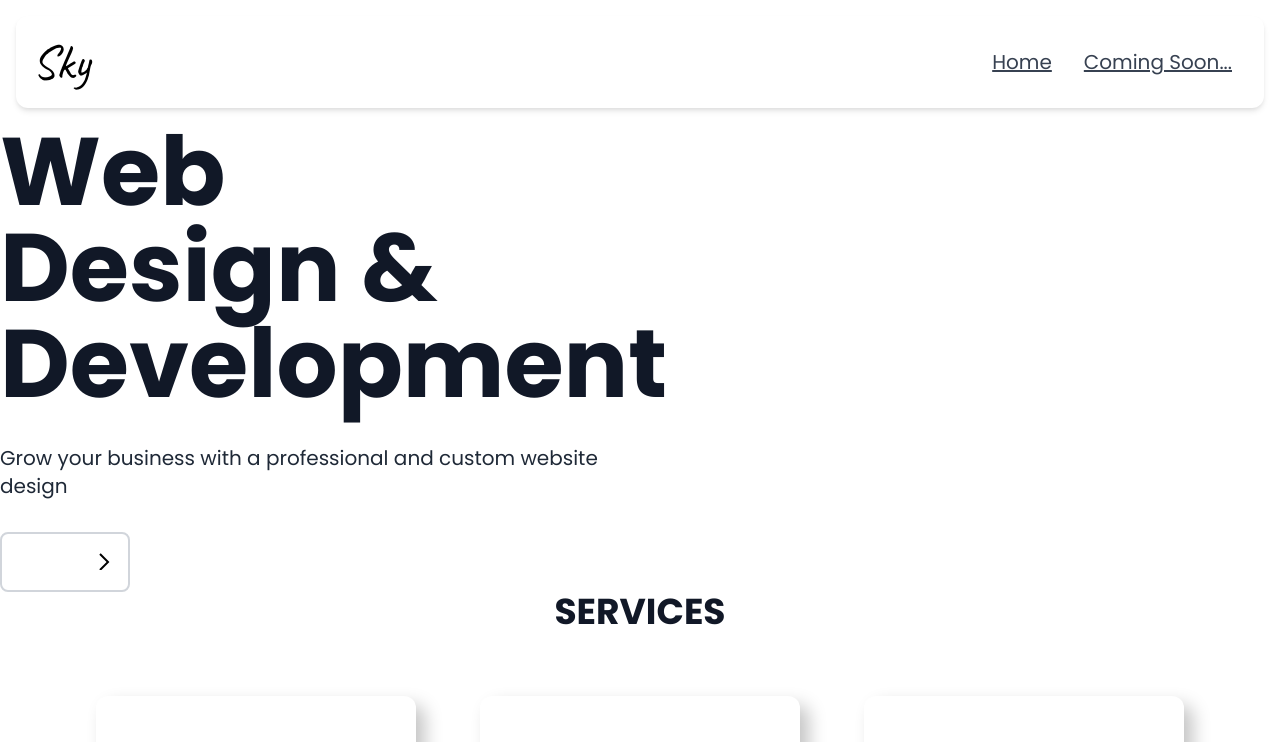
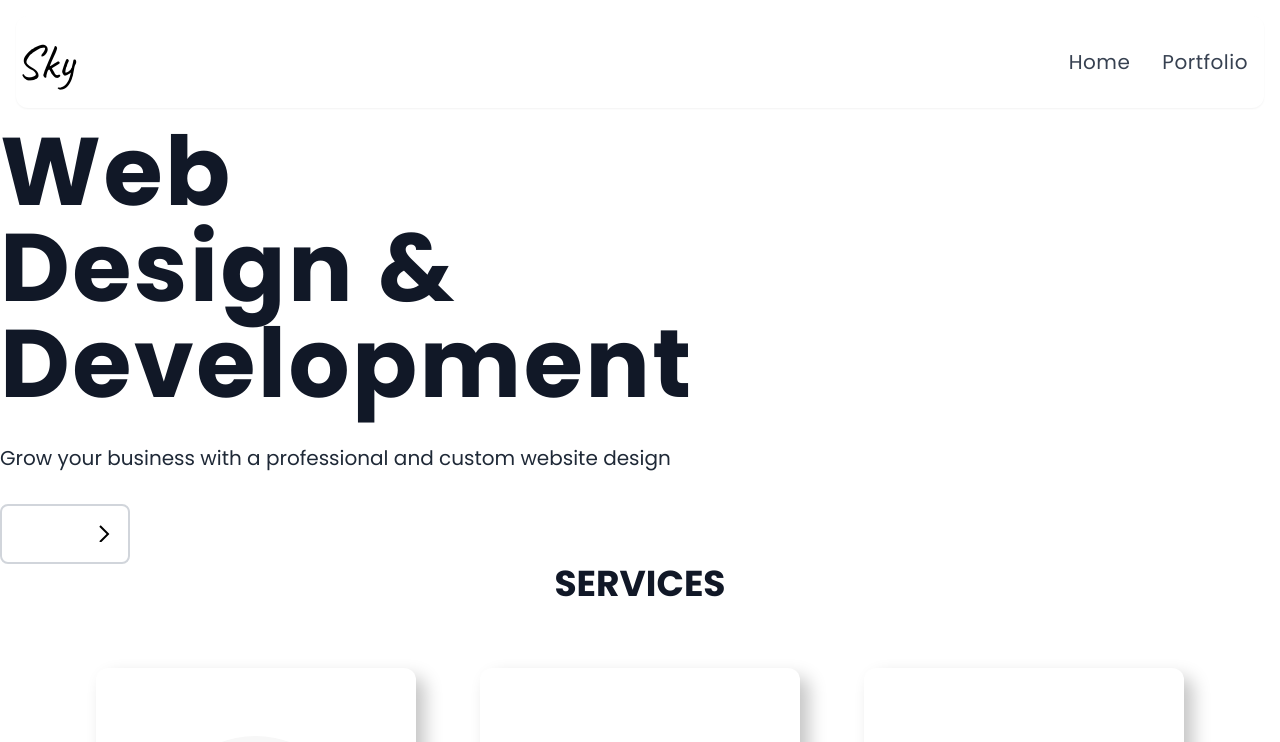
Before and after one commit to skystanoyevitch/sky-portfolio, a React (Create React App) app: page / in a window 1280 px wide. Shown: the top 742 px of the page. Built offline with nearby package versions, Linux system fonts and the light colour scheme.

Commit message:
minor updates to nav styles and fonts

```diff
--- a/src/App.js
+++ b/src/App.js
@@ -10,7 +10,7 @@ import Footer from "./Layout/Navigation/Footer";
 
 const navLinks = [
 	{ id: 0, name: "Home", to: "/" },
-	{ id: 1, name: "Coming Soon...", to: "/" },
+	{ id: 1, name: "Portfolio", to: "/" },
 ];
 const App = () => (
 	<BrowserRouter>
--- a/src/Layout/Navigation/Nav.jsx
+++ b/src/Layout/Navigation/Nav.jsx
@@ -35,20 +35,23 @@ export const Nav = ({ navLinks }) => {
 	return (
 		// Desktop Navigation Top Menu
 		<div className="md:flex md:flex-col p-4 bg-[#F5F5F5]">
-			<div className="rounded-xl shadow-md bg-white">
-				<nav className="container mx-auto hidden md:visible md:flex md:justify-center lg:place-items-center flex-1 lg:p-4">
-					<h1 className="lg:text-5xl flex-1 font-caveat">Sky</h1>
-					{navLinks.map((link) => (
-						<ul className="md:p-4 md:space-x-16 lg:space-x-24 flex text-gray-700 place-items-center">
+			<div className="rounded-xl shadow-sm bg-white">
+				<nav className="container mx-auto hidden md:visible md:flex md:justify-evenly lg:place-items-center lg:py-4">
+					<div className="font-caveat text-orange-500 lg:text-5xl flex-1">Sky</div>
+					<div className="flex">
+						{navLinks.map((link) => (
+						<ul className="md:p-4 md:space-x-16 lg:space-x-24 text-gray-700">
 							<li>
 								<Link key={link.id} to={link.to}>
-									<button className=" underline decoration-2 underline-offset-8 decoration-orange-600 font-poppins lg:text-xl">
+									<button className=" tracking-wide font-lite hover:underline hover:decoration-2 hover:underline-offset-8 hover:decoration-orange-600 font-poppins lg:text-xl">
 										{link.name}
 									</button>
 								</Link>
 							</li>
 						</ul>
 					))}
+					</div>
+
 				</nav>
 			</div>
 
--- a/src/Pages/Home/Components/Hero.jsx
+++ b/src/Pages/Home/Components/Hero.jsx
@@ -16,7 +16,7 @@ function Hero() {
 			<div className="lg:h-full">
 				<div className="container mx-auto flex flex-col lg:flex-row p-8 lg:p-0 lg:h-full">
 					<div className="flex flex-col flex-1 lg:justify-center">
-						<h1 className="text-5xl lg:text-8xl font-poppins font-bold text-gray-900 animate-text bg-clip-text text-transparent bg-gradient-to-r from-cyan-500 via-indigo-500 to-[#e75d48]">
+						<h1 className="text-5xl lg:text-8xl tracking-wide font-poppins font-bold text-gray-900 animate-text bg-clip-text text-transparent bg-gradient-to-r from-cyan-500 via-indigo-500 to-[#e75d48]">
 							<span>Web</span> <br />
 						 Design & Development
 						</h1>
```
Also changed, not shown: src/images/Sky.png (added).
